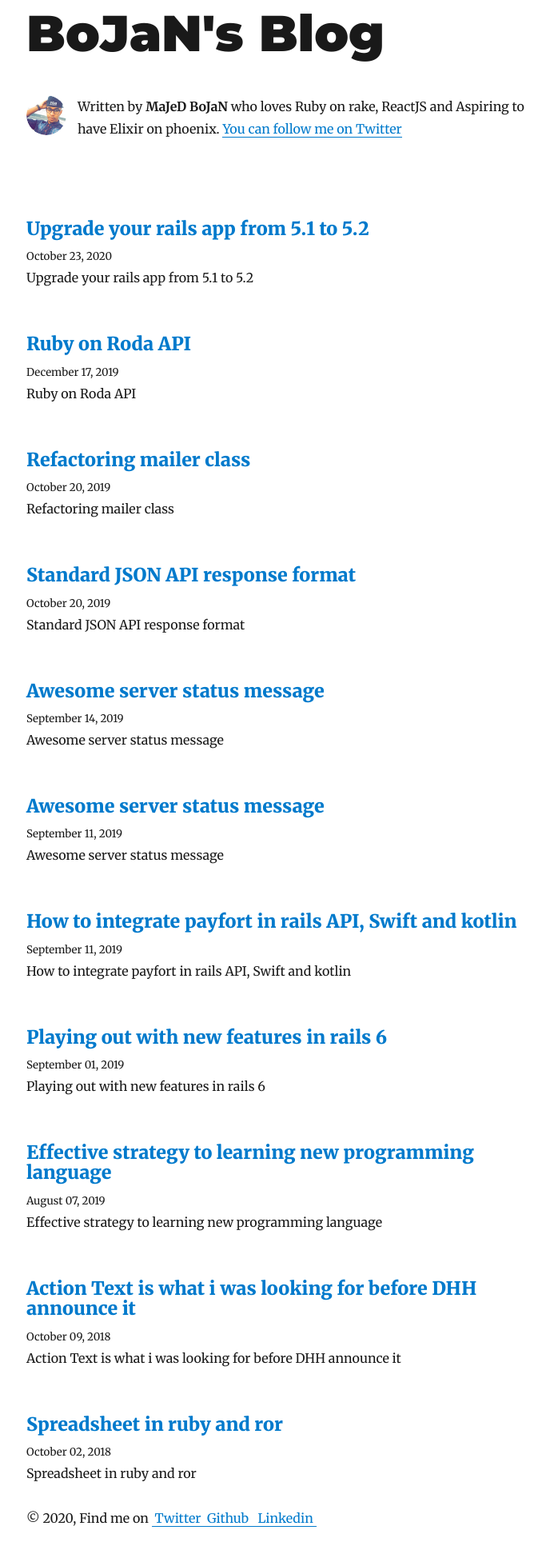
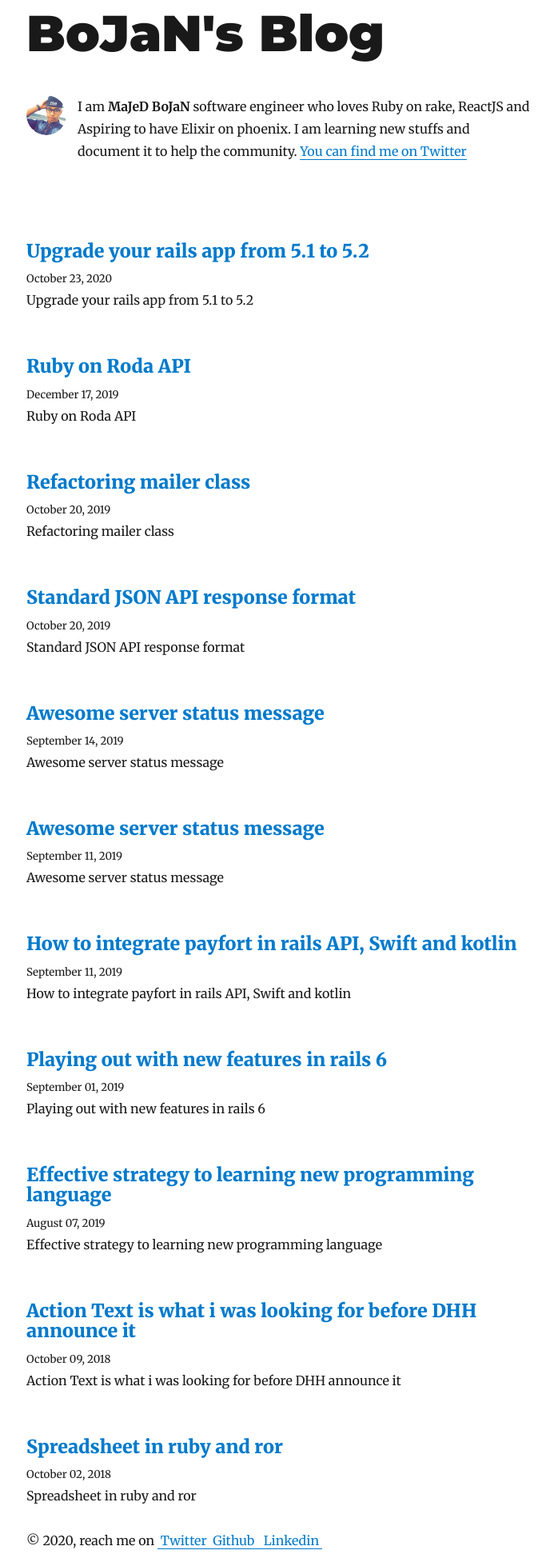
Before and after one commit to majedbojan/mbojan.me, a Gatsby site: page / in a window 1280 px wide. Shown: the part 35-1978 px from the top of the page at 80% size, without its empty margins (292-985 px from the left). Built offline with nearby package versions, Linux system fonts and the light colour scheme; Gatsby itself is replaced by a stand-in of ours; some packages are replaced by stand-ins of ours.

Commit message:
Bio enhancement

```diff
--- a/gatsby-config.js
+++ b/gatsby-config.js
@@ -4,7 +4,7 @@ module.exports = {
     title: `BoJaN's Blog`,
     author: {
       name: `MaJeD BoJaN`,
-      summary: `who loves Ruby on rake, ReactJS and Aspiring to have Elixir on phoenix.`,
+      summary: `software engineer who loves Ruby on rake, ReactJS and Aspiring to have Elixir on phoenix. I am learning new stuffs and document it to help the community.`,
     },
     description: `A starter blog demonstrating what Gatsby can do.`,
     siteUrl: `https://gatsby-starter-blog-demo.netlify.app/`,
--- a/src/components/bio.js
+++ b/src/components/bio.js
@@ -57,10 +57,10 @@ const Bio = () => {
         }}
       />
       <p>
-        Written by <strong>{author.name}</strong> {author.summary}
+        I am <strong>{author.name}</strong> {author.summary}
         {` `}
         <a href={`https://twitter.com/${social.twitter}`}>
-          You can follow me on Twitter
+          You can find me on Twitter
         </a>
       </p>
     </div>
--- a/src/components/layout.js
+++ b/src/components/layout.js
@@ -59,7 +59,7 @@ const Layout = ({ location, title, children }) => {
       <header>{header}</header>
       <main>{children}</main>
       <footer>
-        © {new Date().getFullYear()}, Find me on
+        © {new Date().getFullYear()}, reach me on
         {` `}
         <a href="https://www.twitter.com/majedbojan"> &nbsp;Twitter&nbsp;   </a>
         <a href="https://www.github.com/majedbojan">   Github &nbsp;</a>
```
